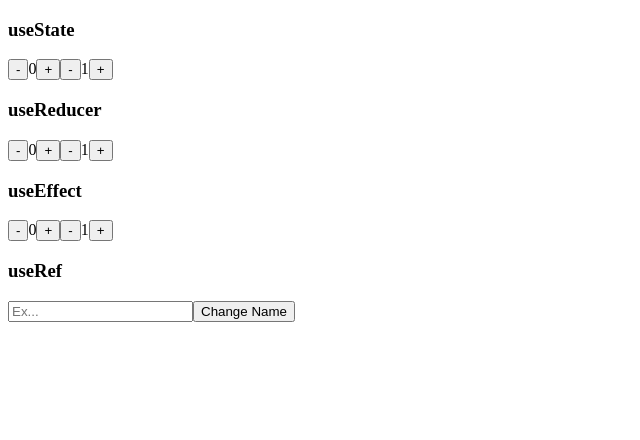
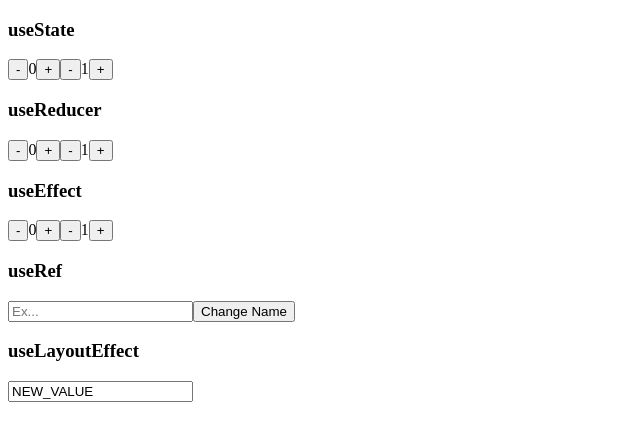
Before and after one commit to LoganMichalicek/ReactHooks, a React app: page / in a window 1280 px wide. Shown: the top 440 px of the page, without its empty margins (0-640 px from the left). Built offline with nearby package versions, Linux system fonts and the light colour scheme; the HTML template or start-up script is replaced by a standard one.

Commit message:
finished useLayoutEffect

```diff
--- a/client/src/app.jsx
+++ b/client/src/app.jsx
@@ -5,6 +5,7 @@ import UseState from './hooks/useState.jsx';
 import UseReducer from './hooks/useReducer.jsx';
 import UseEffect from './hooks/useEffect.jsx';
 import UseRef from './hooks/useRef.jsx';
+import UseLayoutEffect from './hooks/useLayoutEffect.jsx';
 
 class App extends React.Component {
   constructor(props) {
@@ -18,6 +19,7 @@ class App extends React.Component {
         <UseReducer />
         <UseEffect />
         <UseRef />
+        <UseLayoutEffect />
       </div>
     );
   }
--- a/client/src/hooks/useEffect.jsx
+++ b/client/src/hooks/useEffect.jsx
@@ -28,13 +28,13 @@ const UseEffect = function () {
   useEffect(() => {
     // Called only once when rendered
     // Empty array for second parameter
-    console.log('counter, increase');
+    // console.log('counter, increase');
   }, []);
 
   useEffect(() => {
     // Called anytime any local storage is changed and on render
     // No second parameter
-    console.log('A state changed!');
+    // console.log('A state changed!');
   });
 
   useEffect(() => {
--- /dev/null
+++ b/client/src/hooks/useLayoutEffect.jsx
@@ -0,0 +1,28 @@
+import React, {useLayoutEffect, useEffect, useRef} from 'react';
+
+// useLayoutEffect is called before useEffect
+
+const UseLayoutEffect = () => {
+
+  const inputRef = useRef(null);
+
+  // called before render
+  // great for calculating ui changes before things render to the user
+  useLayoutEffect(() => {
+    console.log(inputRef.current.value);
+  }, []);
+
+  // called after render
+  useEffect(() => {
+    inputRef.current.value = "NEW_VALUE"
+  }, []);
+
+  return (
+    <div id={"use-layout-effect-container"} className={"hook-container"}>
+      <h3>useLayoutEffect</h3>
+      <input ref={inputRef} readOnly value="DEFAULT_VALUE" />
+    </div>
+  );
+}
+
+export default UseLayoutEffect;
```
Also changed, not shown: 1 other file (tests, documents, lock files or other folders).
